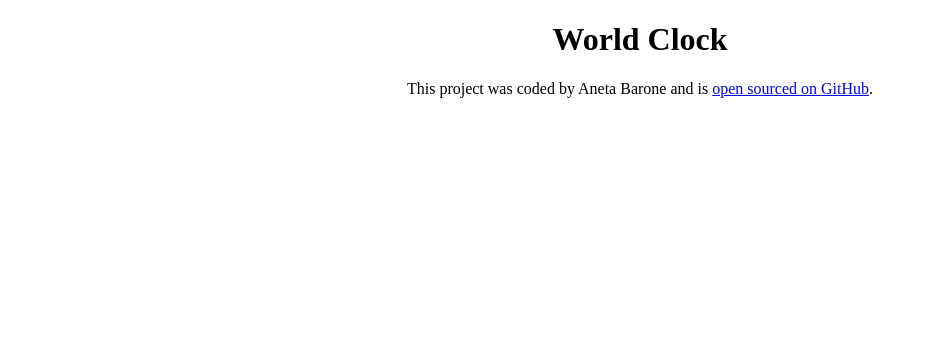
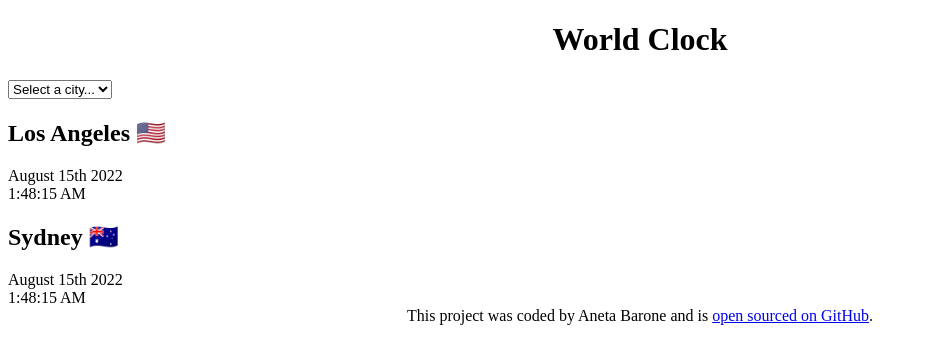
Before and after one commit to anetabarone/world_clock, a plain HTML site: page index.html in a window 1280 px wide. Shown: the whole page, without its empty margins (0-927 px from the left). Drawn offline with Linux system fonts and the light colour scheme.

Commit message:
added the basic html

```diff
--- a/index.html
+++ b/index.html
@@ -8,7 +8,25 @@
     <title>World Clock - Aneta Barone</title>
   </head>
   <body>
-    <h1>World Clock</h1>
+    <div class="container">
+      <h1>World Clock</h1>
+      <select>
+        <option value="">Select a city...</option>
+        <option value="">Berlin</option>
+        <option value="">Asunción</option>
+        <option value="">Bratislava</option>
+      </select>
+      <div class="city">
+        <h2>Los Angeles 🇺🇸</h2>
+        <div class="date">August 15th 2022</div>
+        <div class="time">1:48:15 AM</div>
+      </div>
+      <div class="city">
+        <h2>Sydney 🇦🇺</h2>
+        <div class="date">August 15th 2022</div>
+        <div class="time">1:48:15 AM</div>
+      </div>
+    </div>
     <footer>
       This project was coded by Aneta Barone and is
       <a href="https://github.com/anetabarone/world_clock" target="_blank"
```
